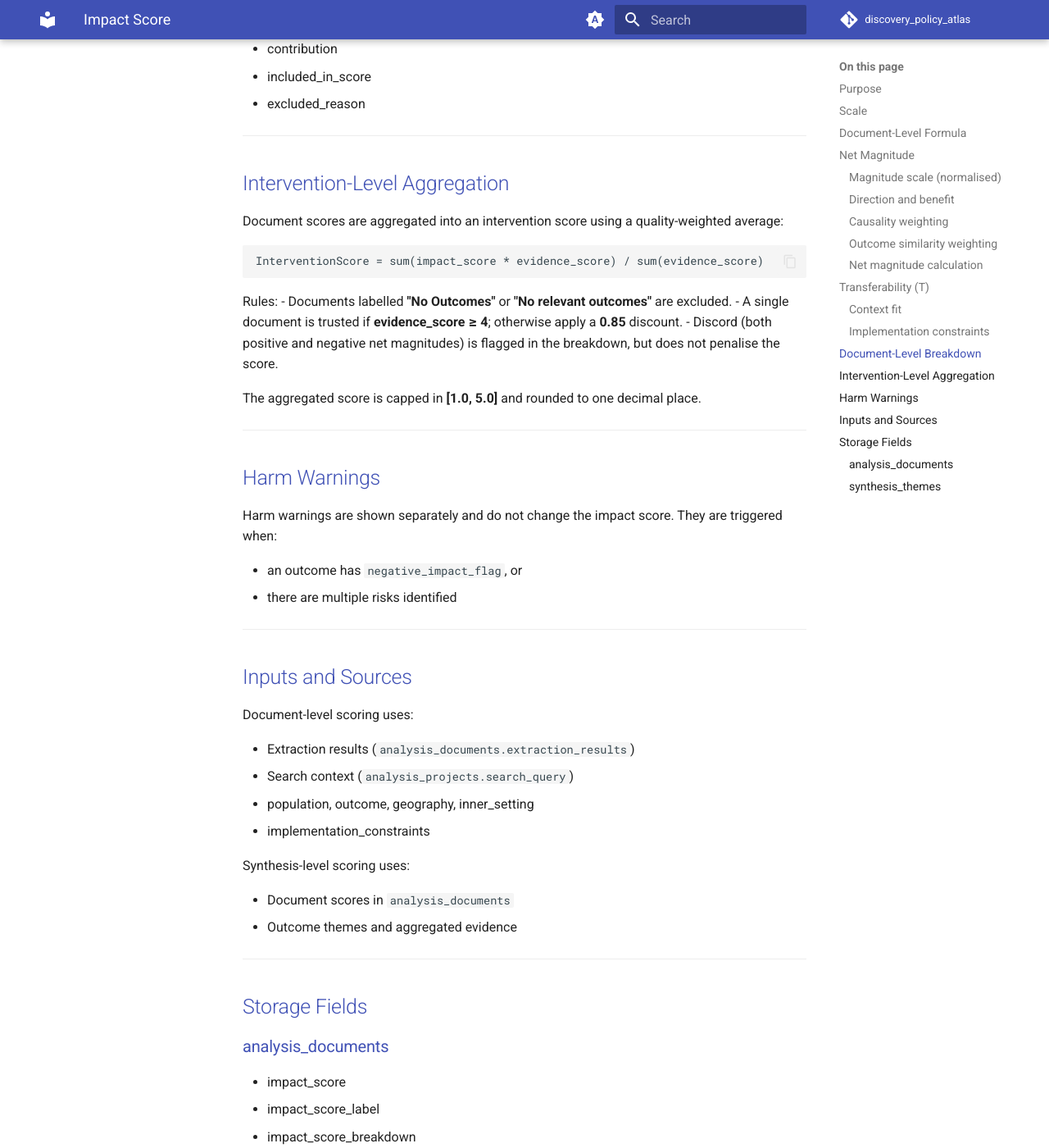
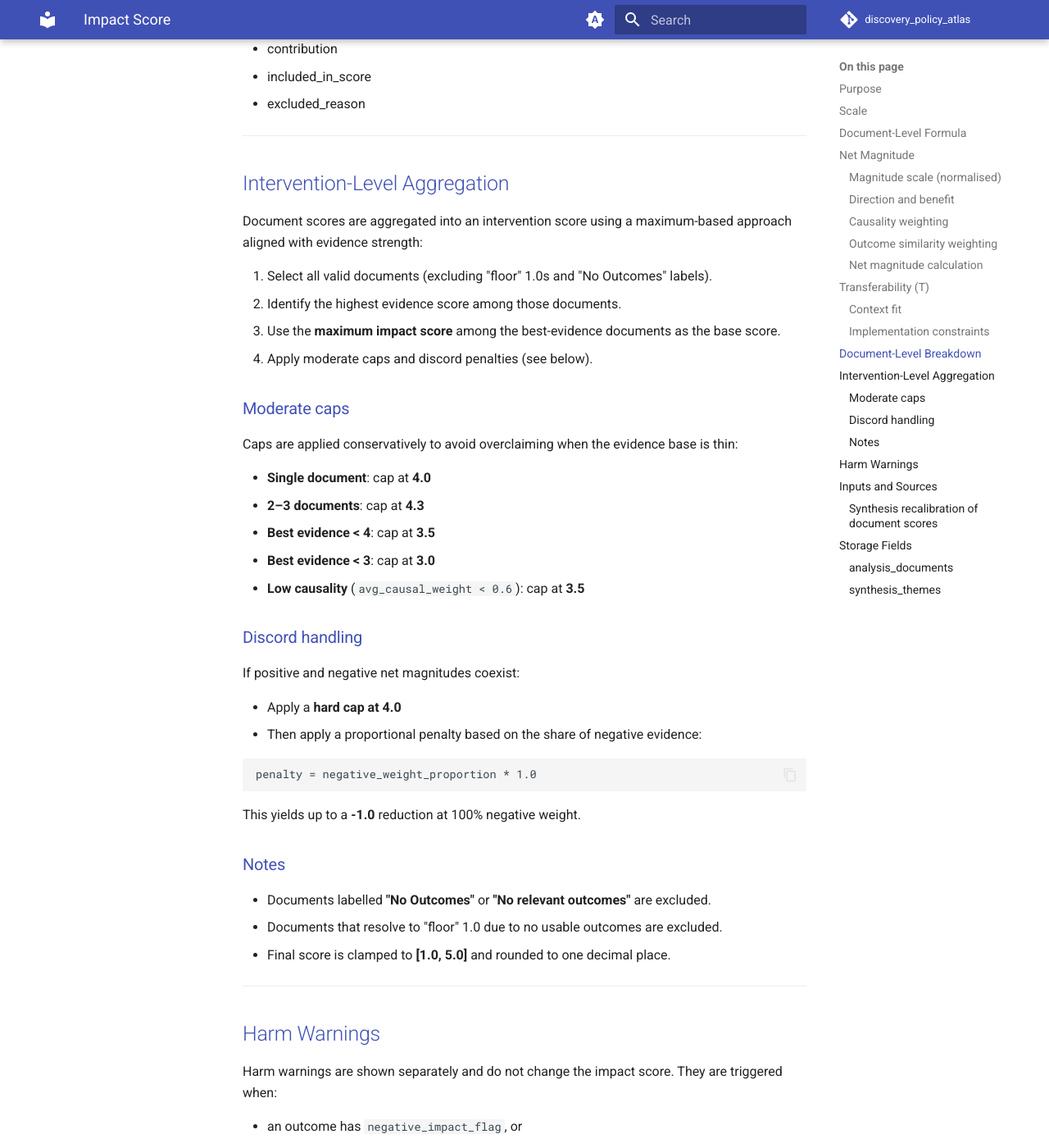
Before and after one commit to nestauk/discovery_policy_atlas, an MkDocs documentation site: the page built from docs/backend/impact_score.md, in a window 1280 px wide and 1400 px high, scrolled down 3665 px. Shown: the whole window at 82% size. Built offline with MkDocs 1.6.1 and Material for MkDocs 9.7.7, drawn with Linux system fonts in a browser that asks for light colours; comment, search, counter and statistics services are not loaded; some of the changed text lies outside the part shown.

Commit message:
update documentation

````diff
--- a/docs/backend/impact_score.md
+++ b/docs/backend/impact_score.md
@@ -20,7 +20,7 @@ The impact score is a single-number summary of intervention impact that sits alo
 ## Document-Level Formula
 
 ```
-DocumentScore = (2.5 + net_magnitude * 2.5) * (T ** 0.4)
+DocumentScore = (2.5 + net_magnitude * 2.5) * (T ** 0.3)
 ```
 
 Where:
@@ -32,7 +32,7 @@ Mapping:
 - `net_magnitude = 0.0` -> base score 2.5
 - `net_magnitude = +1.0` -> base score 5.0
 
-Transferability is a dampener rather than a co-equal contributor. The exponent (0.4) softens penalties so low transferability does not fully crush scores.
+Transferability is a dampener rather than a co-equal contributor. The exponent (0.3) softens penalties so low transferability does not fully crush scores.
 
 ---
 
@@ -148,18 +148,42 @@ Each document stores a breakdown for auditability, including:
 
 ## Intervention-Level Aggregation
 
-Document scores are aggregated into an intervention score using a quality-weighted average:
+Document scores are aggregated into an intervention score using a maximum-based approach
+aligned with evidence strength:
+
+1. Select all valid documents (excluding "floor" 1.0s and "No Outcomes" labels).
+2. Identify the highest evidence score among those documents.
+3. Use the **maximum impact score** among the best-evidence documents as the base score.
+4. Apply moderate caps and discord penalties (see below).
+
+### Moderate caps
+
+Caps are applied conservatively to avoid overclaiming when the evidence base is thin:
+
+- **Single document**: cap at **4.0**
+- **2–3 documents**: cap at **4.3**
+- **Best evidence < 4**: cap at **3.5**
+- **Best evidence < 3**: cap at **3.0**
+- **Low causality** (`avg_causal_weight < 0.6`): cap at **3.5**
+
+### Discord handling
+
+If positive and negative net magnitudes coexist:
+
+- Apply a **hard cap at 4.0**
+- Then apply a proportional penalty based on the share of negative evidence:
 
 ```
-InterventionScore = sum(impact_score * evidence_score) / sum(evidence_score)
+penalty = negative_weight_proportion * 1.0
 ```
 
-Rules:
+This yields up to a **-1.0** reduction at 100% negative weight.
+
+### Notes
+
 - Documents labelled **"No Outcomes"** or **"No relevant outcomes"** are excluded.
-- A single document is trusted if **evidence_score ≥ 4**; otherwise apply a **0.85** discount.
-- Discord (both positive and negative net magnitudes) is flagged in the breakdown, but does not penalise the score.
-
-The aggregated score is capped in **[1.0, 5.0]** and rounded to one decimal place.
+- Documents that resolve to "floor" 1.0 due to no usable outcomes are excluded.
+- Final score is clamped to **[1.0, 5.0]** and rounded to one decimal place.
 
 ---
 
@@ -186,6 +210,20 @@ Synthesis-level scoring uses:
 - Document scores in `analysis_documents`
 - Outcome themes and aggregated evidence
 
+### Synthesis recalibration of document scores
+
+After Tier 2 synthesis, document-level impact scores can be **recalibrated**
+using outcome-specific magnitude thresholds generated by the synthesis LLM.
+When this occurs, the system overwrites:
+
+- `analysis_documents.impact_score`
+- `analysis_documents.impact_score_label`
+- `analysis_documents.impact_score_breakdown`
+
+This keeps document scores consistent with the calibrated magnitude buckets
+used for intervention-level synthesis, without recomputing similarity or
+causal weights.
+
 ---
 
 ## Storage Fields
````
